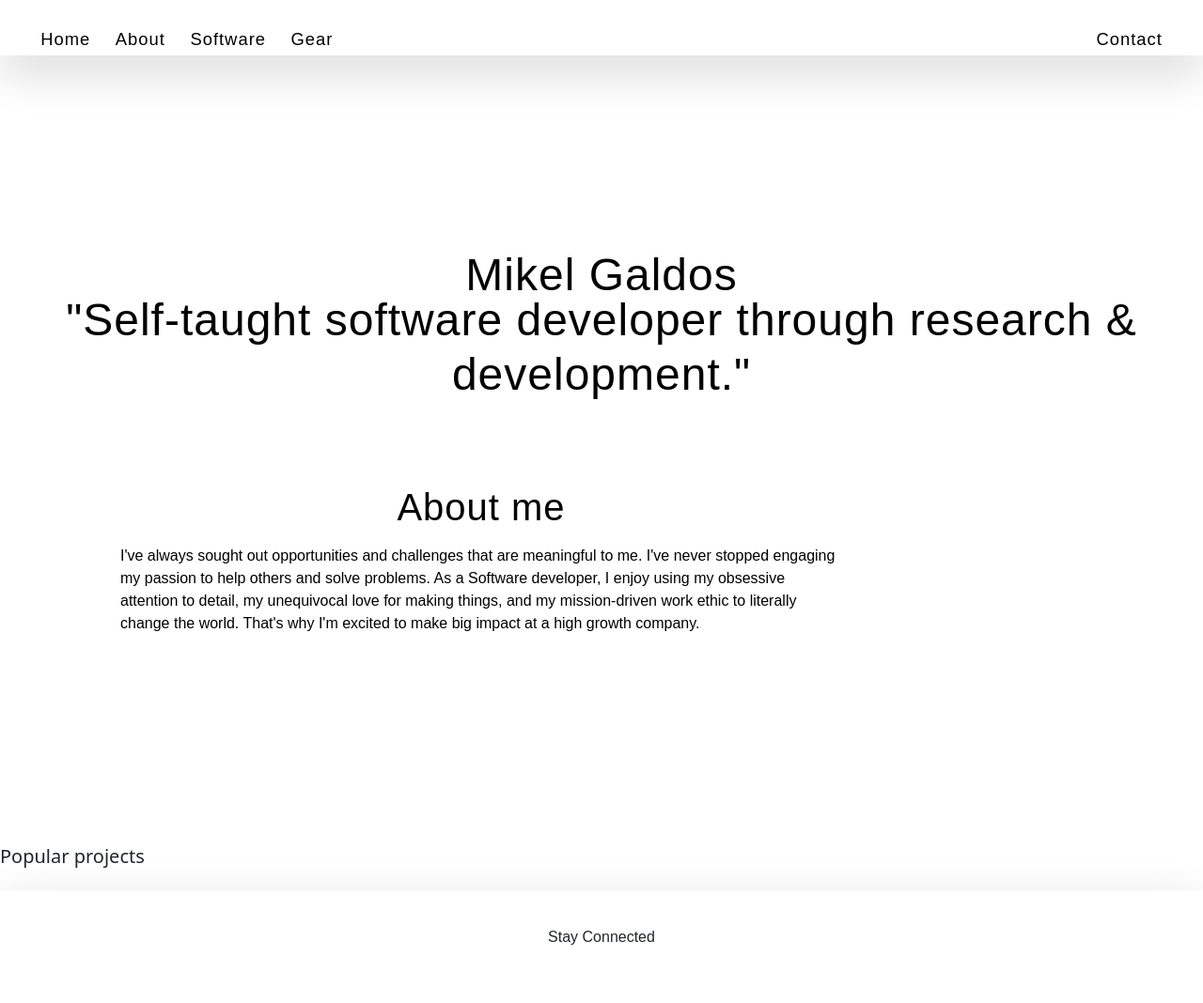
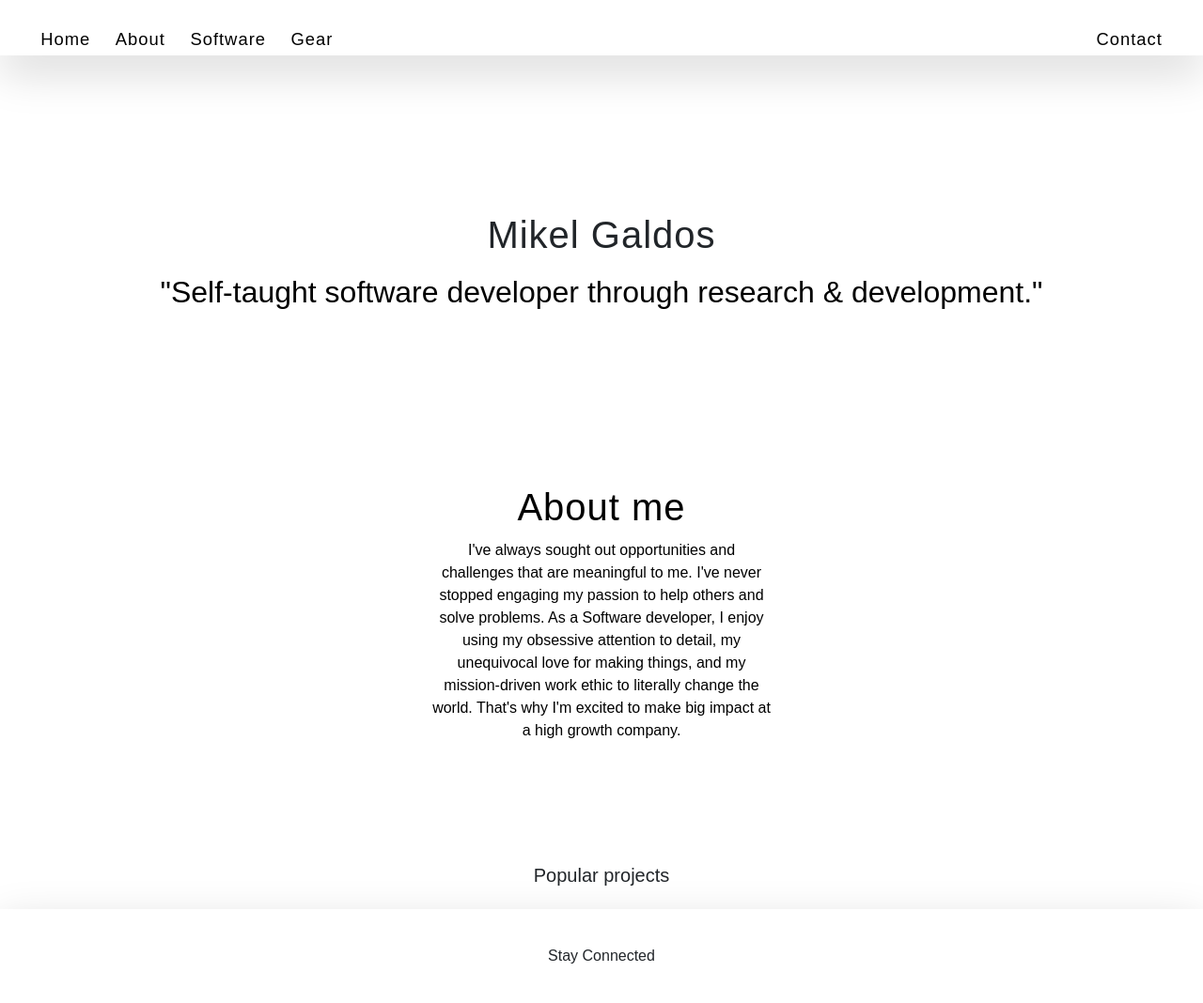
Before and after one commit to MikelGV/Personal-Website, a Flask app: page / in a window 1280 px wide. Shown: the whole page at 94% size. Before the commit the page ends 1006 px from the top, so only its background shows below. Run offline with Flask 2, Linux system fonts and the light colour scheme.

Commit message:
changes added

```diff
--- a/src/flaskr/static/css/index.css
+++ b/src/flaskr/static/css/index.css
@@ -1,10 +1,12 @@
-h1, h3{
+h1{
     text-align: center;
     font-family: Arial, Helvetica, sans-serif;
     letter-spacing: 1px;
 }
-h3, p {
+h5, p {
+    font-family: Arial, Helvetica, sans-serif;
     display: block;
+    text-align: center;
     margin-block-start: 1em;
     margin-block-end: 1em;
     margin-inline-start: 0px;
@@ -20,18 +22,24 @@ h3, p {
     background-size: 130%;
     overflow: hidden;
 }
-.nav h1, h3 {
+.nav h5 {
     position: absolute;
     top: 50%;
     left: 0;
     width: 100%;
     padding: .3em;
-    font-size: 3em;
+    font-size: 2em;
     font-weight: lighter;
     color: black;
 }
+.nav h1 {
+    margin: auto;
+    width: 50%;
+    padding: 10px;
+}
 
 .content-wrapper {
+    margin: auto;
     width: 80%;
     height: 400px;
     padding: 1em 10%;
@@ -43,6 +51,8 @@ h3, p {
   }
 
 .content-wrapper p {
-    font-family: Arial, Helvetica, sans-serif;
     color: black;
+    width: 50%;
+    margin: auto;
+    padding: 10px;
   }
--- a/src/flaskr/templates/app/index.html
+++ b/src/flaskr/templates/app/index.html
@@ -4,9 +4,9 @@
     <section class="intro">
         <div class="nav">
             <h1>Mikel Galdos</h1>
-            <h3>
+            <h5>
                 "Self-taught software developer through research & development."
-            </h3>
+            </h5>
         </div>
     </section>
     <section id="about">
```
